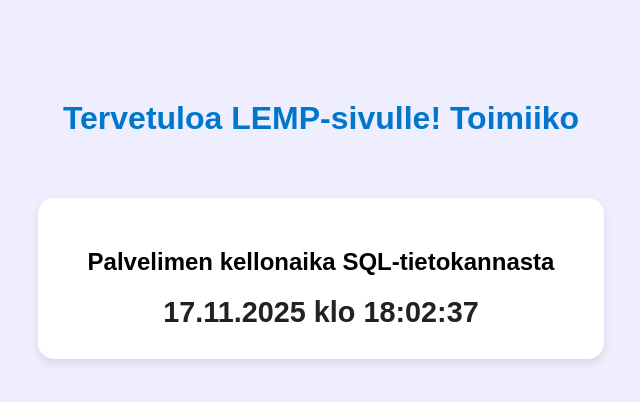
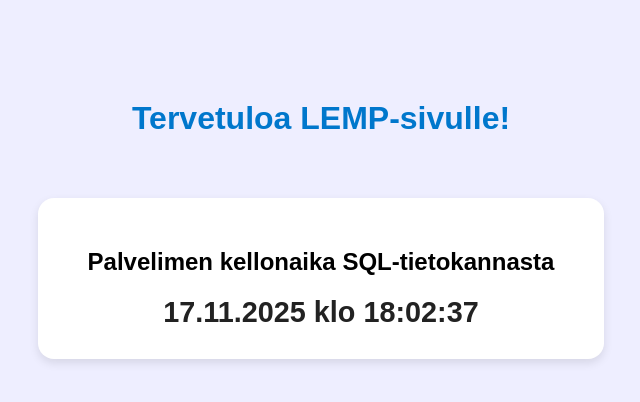
Before and after one commit to Llaamari/lemp, a PHP site: page / in a window 1280 px wide. Shown: the top 402 px of the page, without its empty margins (319-959 px from the left). Run offline with PHP 8.4, Linux system fonts and the light colour scheme.

Commit message:
Debuggausta

```diff
--- a/index.php
+++ b/index.php
@@ -7,7 +7,7 @@
     </head>
 
     <body>
-        <h1>Tervetuloa LEMP-sivulle! Toimiiko</h1>
+        <h1>Tervetuloa LEMP-sivulle!</h1>
 
         <section class="clock-container">
             <h2>Palvelimen kellonaika SQL-tietokannasta</h2>
```
